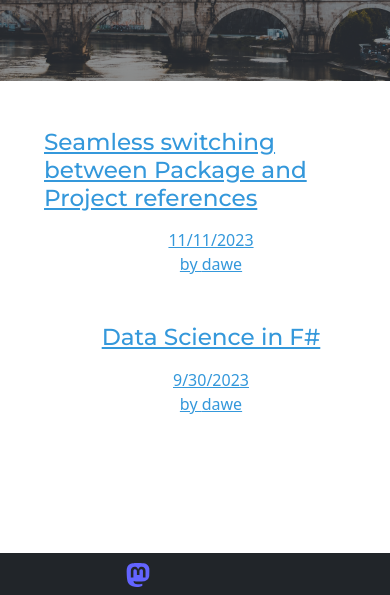
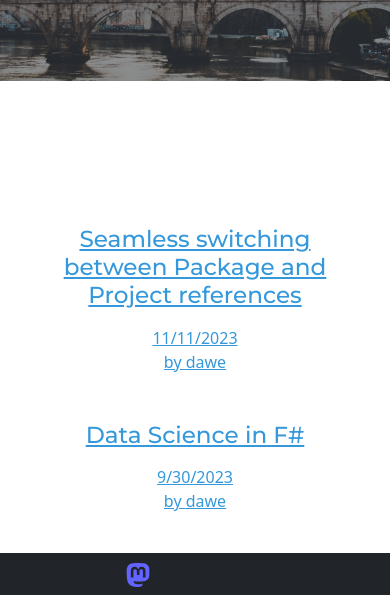
Before and after one commit to amplifying-fsharp/amplifying-fsharp.github.io, an Astro site: page /blog in a window 390 px wide. Shown: the part 249-844 px from the top of the page. Built offline with nearby package versions, Linux system fonts and the light colour scheme; Astro itself is replaced by a stand-in of ours; some packages are replaced by stand-ins of ours; some icons are missing.

Commit message:
Make pages more responsive

```diff
--- a/src/components/Blog.jsx
+++ b/src/components/Blog.jsx
@@ -1,27 +1,23 @@
 function Blog({ blogEntries }) {
   const entries = blogEntries.sort((a, b) => b.data.date - a.data.date);
   return (
-    <div>
-      <ul>
-        {
-          <div id="blog">
+    <ul id="blog">
       {entries.map((blog, idx) => {
         return (
           <li key={idx} className={"d-flex justify-content-center mt-5"}>
             <a href={`/blog/${blog.slug}`} key={`${blog.id}_${idx}`}>
               <h3>{blog.data.title}</h3>
-                    <div>
-                      <time className={"d-flex justify-content-center"}>{blog.data.date.toLocaleDateString()}</time>
+              <time className={"d-flex justify-content-center"}>
+                {blog.data.date.toLocaleDateString()}
+              </time>
+              <div className={"d-flex justify-content-center"}>
+                by {blog.data.author}
               </div>
-                    <div className={"d-flex justify-content-center"}>by {blog.data.author}</div>
             </a>
           </li>
         );
       })}
-          </div>
-        }
     </ul>
-    </div>
   );
 }
 
--- a/src/components/SessionsGrid.jsx
+++ b/src/components/SessionsGrid.jsx
@@ -6,7 +6,7 @@ function SessionsGrid({ sessions }) {
     .filter((session) => session.data.date > new Date())
     .sort((a, b) => b.data.date - a.data.date);
   return (
-    <div>
+    <>
       {upcomingSessions.length === 0 ? (
         <p id="no-new-sessions">
           No news sessions in sight 😔.
@@ -56,7 +56,7 @@ function SessionsGrid({ sessions }) {
           );
         })}
       </div>
-    </div>
+    </>
   );
 }
 
--- a/src/layouts/Layout.astro
+++ b/src/layouts/Layout.astro
@@ -84,20 +84,15 @@ const footerIcons = [
         >
           <div class="navbar-nav">
             <a class="nav-link" aria-current="page" href="/blog">Blog</a>
-            <a class="nav-link" aria-current="page" href="/incitation"
-              >Incitation</a
-            >
-            <a class="nav-link" aria-current="page" href="/sessions">Sessions</a
-            >
+            <a class="nav-link" aria-current="page" href="/incitation">Incitation</a>
+            <a class="nav-link" aria-current="page" href="/sessions">Sessions</a>
             <a class="nav-link" aria-current="page" href="/faq">FAQ</a>
             <a class="nav-link" href="/join-us">Join us!</a>
           </div>
         </div>
       </div>
     </nav>
-    <div>
-      <slot />
-    </div>
+    <slot />
     <footer class="bg-dark text-white py-2">
       <div class="container d-flex justify-content-between align-items-center">
         {
--- a/src/pages/blog.astro
+++ b/src/pages/blog.astro
@@ -19,4 +19,7 @@ const blogEntries = await getCollection("blog");
   img
     max-width: 80pc
     margin: 2rem
+  ul
+    padding-inline: 2rem
+    text-align: center
 </style>
--- a/src/styles/style.sass
+++ b/src/styles/style.sass
@@ -62,9 +62,8 @@ body
   display: grid
   grid-template-rows: auto 1fr auto
 
-footer
-  grid-row-start: 3
-  grid-row-end: 4
+main
+  max-width: 100vw
 
 ul
   list-style: square
```
Also changed, not shown: src/pages/index.astro (+5 -4 lines). Lines whose indentation alone changed are shown as unchanged.
